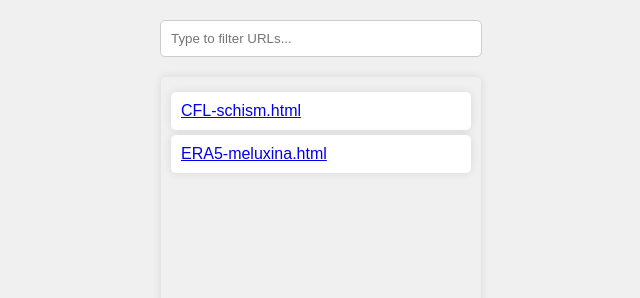
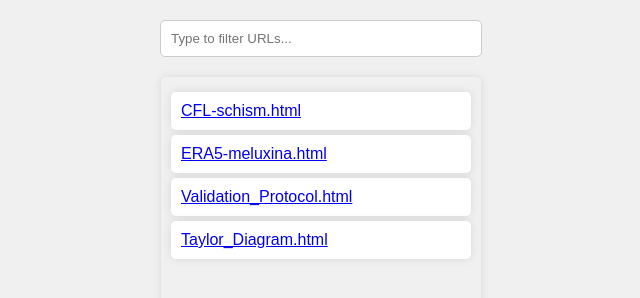
Before and after one commit to tomsail/static, a plain HTML site: page index.html in a window 1280 px wide. Shown: the whole page, without its empty margins (319-959 px from the left). Drawn offline with Linux system fonts and the light colour scheme.

Commit message:
adapt index html

```diff
--- a/index.html
+++ b/index.html
@@ -47,6 +47,8 @@
         <ul id="urlList">
             <li><a href="https://pmav99.github.io/static/CFL-schism.html">CFL-schism.html</a></li>
             <li><a href="https://pmav99.github.io/static/ERA5-meluxina.html">ERA5-meluxina.html</a></li>
+            <li><a href="https://tomsail.github.io/static/Validation_Protocol.html">Validation_Protocol.html</a></li>
+            <li><a href="https://tomsail.github.io/static/Taylor_Diagram.html">Taylor_Diagram.html</a></li>
         </ul>
     </div>
 
```
